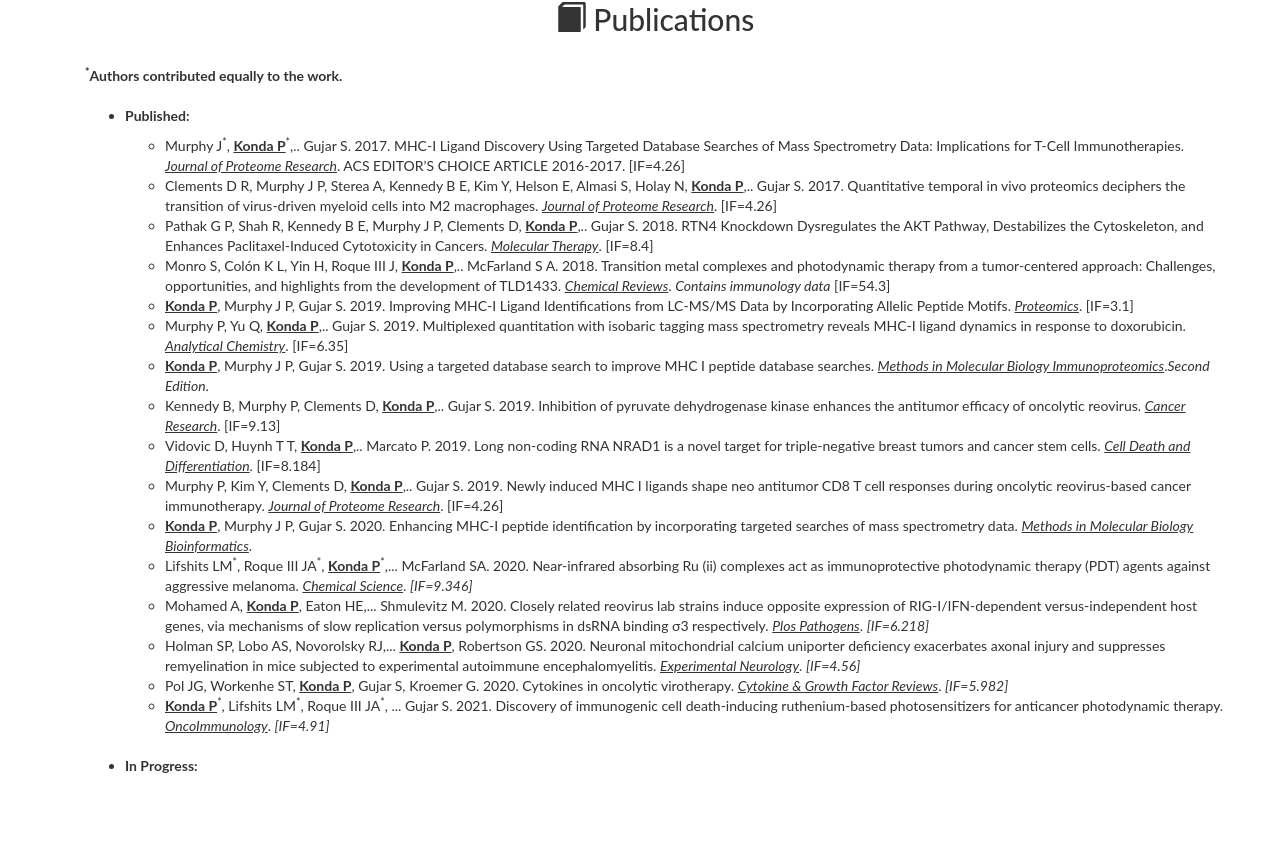
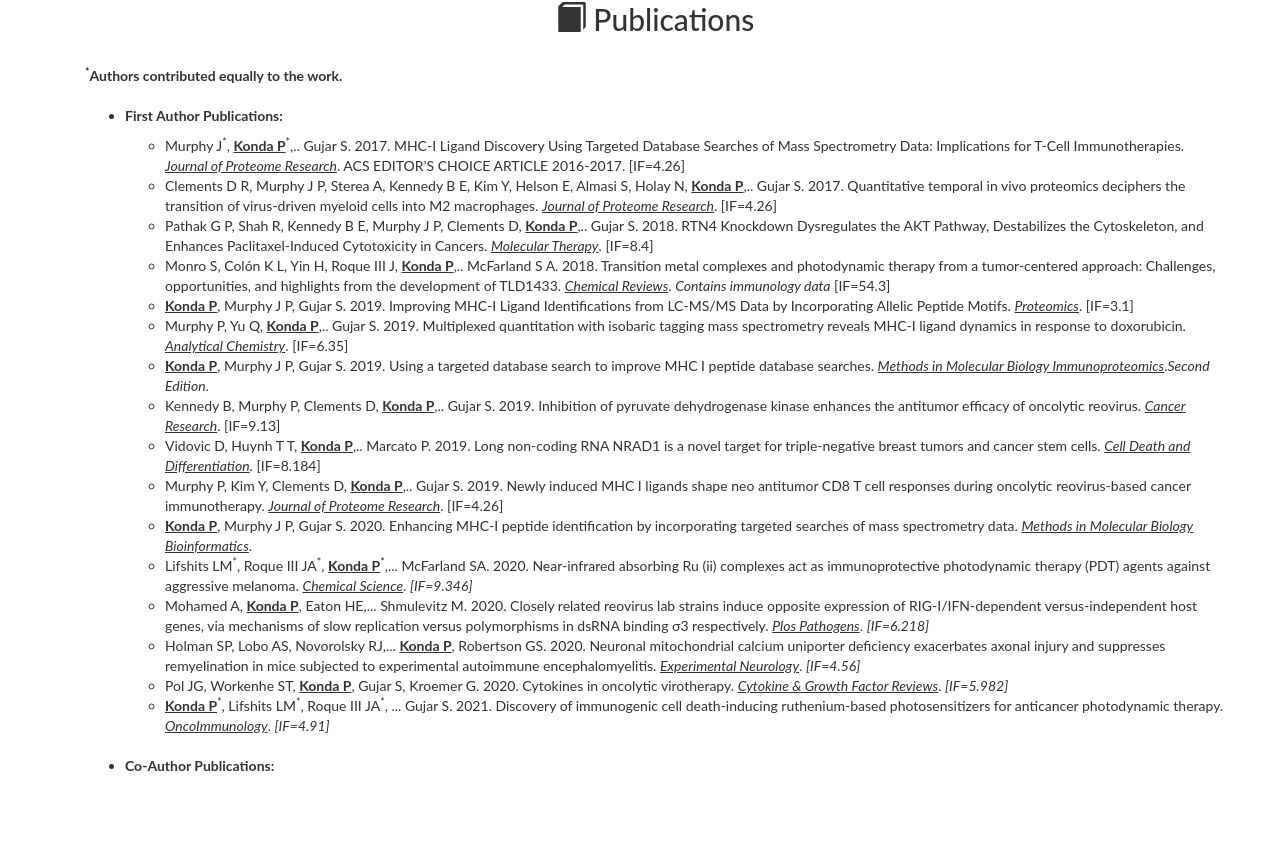
Before and after one commit to Prathyusha-konda/Prathyusha-konda.github.io, a Jekyll site: the page built from index.md, in a window 1280 px wide and 1400 px high, scrolled down 1482 px. Shown: the part 159-1004 px from the top of the window. Built offline with Jekyll 4.4.1, drawn with Linux system fonts in a browser that asks for light colours; nearby versions of some CDN libraries.

Commit message:
Update index.md

```diff
--- a/index.md
+++ b/index.md
@@ -77,7 +77,7 @@ scroll: true
 	<br>
     	<ul id="list">
 		<br>
-      	<li id="list"><b>Published: </b>
+      	<li id="list"><b>First Author Publications: </b>
 		</li>
             <ul id="sublist">
 		    <li>Murphy J<sup>*</sup>, <b><u>Konda P</u></b><sup>*</sup>,.. Gujar S. 2017. MHC-I Ligand Discovery Using Targeted Database Searches of Mass Spectrometry Data: Implications for T-Cell Immunotherapies. <u><i>Journal of Proteome Research</i></u>. ACS EDITOR’S CHOICE ARTICLE 2016-2017. [IF=4.26]</li>
@@ -98,7 +98,7 @@ scroll: true
 		    <li><u><b>Konda P</b></u><sup>*</sup>, Lifshits LM<sup>*</sup>, Roque III JA<sup>*</sup>, ... Gujar S. 2021. Discovery of immunogenic cell death-inducing ruthenium-based photosensitizers for anticancer photodynamic therapy. <u><i>OncoImmunology</i></u>. <i>[IF=4.91]</i>		</li>
            </ul>
 		<br>
-    <li id="list"><b>In Progress:</b>
+    <li id="list"><b>Co-Author Publications:</b>
             <ul id="sublist">
             </ul>
             </li>
```
